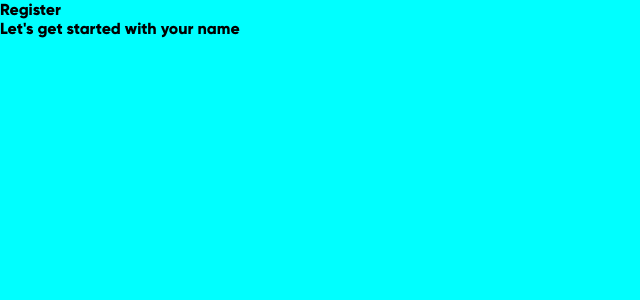
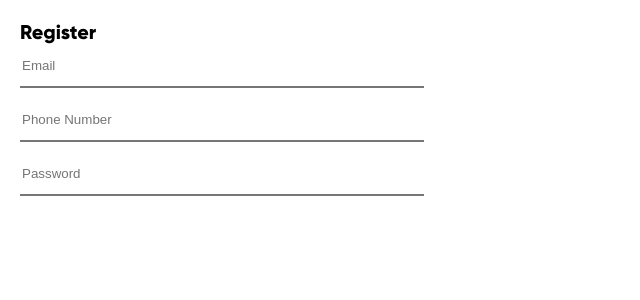
Before and after one commit to NnajiChimuanya/payquity, a React (Create React App) app in the folder frontend/: page / in a window 1280 px wide. Shown: the top 300 px of the page, without its empty margins (0-640 px from the left). Built offline with nearby package versions, Linux system fonts and the light colour scheme.

Commit message:
register

```diff
--- a/frontend/src/pages/Signup.tsx
+++ b/frontend/src/pages/Signup.tsx
@@ -1,10 +1,51 @@
-import React from "react";
+import React, { useState } from "react";
 
-const Signup = () => {
+const Signup: React.FC = () => {
+  const [Email, setEmail] = useState("");
+  const [phoneNumber, setphoneNumber] = useState("");
+  const [password, setpassword] = useState("");
   return (
     <div className="signup">
-      <div> Register</div>
-      <p>Let's get started with your name</p>
+      <div className="register-text">Register</div>
+      <form className="form">
+        <input
+          value={Email}
+          onChange={(e) => setEmail(e.target.value)}
+          className="form-field"
+          type={"text"}
+          placeholder="Email"
+        />
+
+        <input
+          value={phoneNumber}
+          onChange={(e) => setphoneNumber(e.target.value)}
+          className="form-field"
+          type={"text"}
+          placeholder="Phone Number"
+        />
+
+        <input
+          value={password}
+          onChange={(e) => setpassword(e.target.value)}
+          className="form-field"
+          type={"password"}
+          placeholder="Password"
+        />
+
+        {/* <div className="password-container">
+            <input
+              value={password}
+              onChange={(e) => setPassword(e.target.value)}
+              id="password"
+              className="password"
+              type={showPassword ? "text" : "password"}
+              placeholder="Password"
+            />
+            <div className="toggle" onClick={togglePassword}>
+              SHOW
+            </div>
+          </div> */}
+      </form>
     </div>
   );
 };
--- a/frontend/src/styles/signup.scss
+++ b/frontend/src/styles/signup.scss
@@ -1,5 +1,25 @@
 .signup {
   height: 100vh;
-  background-color: aqua;
-  font-family: $gilroyExtraBold;
+
+  padding: 20px;
+
+  .register-text {
+    font-family: $gilroyExtraBold;
+    font-size: 20px;
+  }
+
+  .form {
+    display: flex;
+    flex-direction: column;
+    row-gap: 10px;
+
+    input {
+      height: 40px;
+      border-top: 0px;
+      border-left: 0px;
+      border-right: 0px;
+      background: none;
+      width: 400px;
+    }
+  }
 }
```
